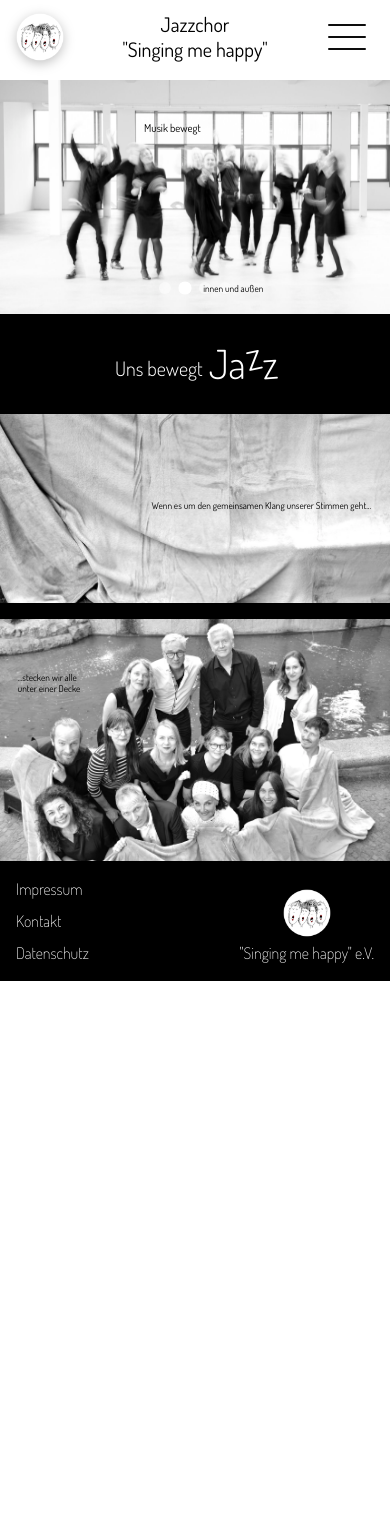
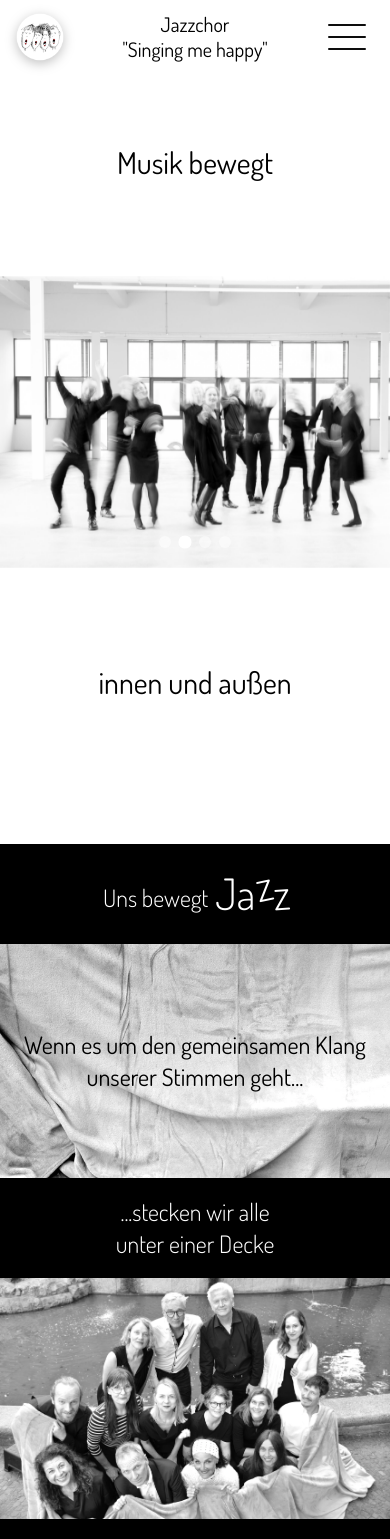
Before and after one commit to NinaHahne/singingmehappy, a SvelteKit app: page / in a window 390 px wide. Shown: the top 1539 px of the page. Before the commit the page ends 981 px from the top, so only its background shows below. Built offline with nearby package versions, Linux system fonts and the light colour scheme.

Commit message:
feat: enhance HeroSlider and page layout with improved accessibility and styling

```diff
--- a/src/lib/components/HeroSlider.svelte
+++ b/src/lib/components/HeroSlider.svelte
@@ -85,7 +85,11 @@
 </script>
 
 <!--TODO: add option to pause animation -->
-<div class="relative aspect-[15/9] w-full overflow-hidden" aria-roledescription="Karussell" aria-label="Chor-Fotos">
+<div
+  class="relative aspect-[12/9] w-full overflow-hidden lg:aspect-[15/9]"
+  aria-roledescription="Karussell"
+  aria-label="Chor-Fotos"
+>
   <div class="relative h-full w-full">
     {#if images.length === 0}
       <!-- Fallback, if no images have been configured -->
--- a/src/routes/+page.svelte
+++ b/src/routes/+page.svelte
@@ -22,9 +22,13 @@
 
 <HeaderAbsolute showAbsoluteLogoLink={true} />
 
-<section class="relative mt-20 w-full md:mt-auto">
+<section class="relative flex h-dvh w-full flex-col justify-around py-20 md:mt-auto lg:block lg:h-auto lg:pb-0">
+  <h2 class="mb-0 py-8 text-center lg:hidden">Musik bewegt</h2>
+  <p class="sr-only">Willkommen beim Jazzchor Singing me happy</p>
+  <p class="sr-only">Animierter Slider mit Bildern des Jazzchors Singing me happy</p>
   <HeroSlider images={heroImages} interval={4500} firstInterval={1000} />
-  <div class="pointer-events-none absolute inset-0 [container-type:size]">
+  <h2 class="mb-0 py-8 text-center lg:hidden">innen und außen</h2>
+  <div class="pointer-events-none absolute inset-0 hidden [container-type:size] lg:block">
     <p
       class="pointer-events-auto absolute left-1/2 top-[17%] -ml-[5.8cqw] -translate-x-1/2 text-center text-[2.8cqw] font-normal"
     >
@@ -53,36 +57,53 @@
   </div>
 </section> -->
 
+<section class="flex h-[100px] w-full items-center justify-center bg-black">
+  <p id="uns-bewegt-jazz" class="text-center text-2xl font-light text-white md:text-2xl xl:text-3xl">
+    Uns bewegt <span>Ja</span><span>z</span><span>z</span>
+  </p>
+</section>
+
 <section class="relative bg-black">
-  <div class="pointer-events-none py-8">
-    <p id="uns-bewegt-jazz" class="bigger-text pointer-events-auto text-center font-light leading-tight text-white">
-      Uns bewegt <span>Ja</span><span>z</span><span>z</span>
-    </p>
-  </div>
-  <img src="/images/home/decke.jpg" alt="Decke" class="block w-full object-contain" />
-  <div class="pointer-events-none absolute inset-0 [container-type:size]">
+  <img
+    src="/images/home/decke.jpg"
+    alt="Decke"
+    class="block aspect-[5/3] w-full object-cover lg:aspect-auto lg:object-contain"
+  />
+  <div
+    class="absolute inset-0 flex items-center justify-center lg:pointer-events-none lg:block lg:[container-type:size]"
+  >
     <p
-      class="pointer-events-auto absolute bottom-[23.5cqw] left-1/2 ml-[17cqw] -translate-x-1/2 whitespace-nowrap text-[2.4cqw] font-normal leading-tight"
+      class="menu-shadow px-4 text-center text-2xl font-normal lg:pointer-events-auto lg:absolute lg:bottom-[23.5cqw] lg:left-1/2 lg:ml-[17cqw] lg:-translate-x-1/2 lg:whitespace-nowrap lg:px-0 lg:text-[2.4cqw] lg:leading-tight"
     >
       Wenn es um den gemeinsamen Klang unserer Stimmen geht...
     </p>
   </div>
 </section>
 
-<section class="relative bg-black pt-4">
+<section class="flex h-[100px] w-full items-center justify-center bg-black lg:hidden">
+  <p class="text-center text-2xl font-light text-white md:text-2xl xl:text-3xl">
+    ...stecken wir alle<br />unter einer Decke
+  </p>
+</section>
+
+<section class="relative bg-black lg:pt-4">
   <img
     src="/images/home/unter-einer-decke.jpg"
     alt="Jazzchor Gruppe steht zusammen unter einer Decke"
     class="block w-full object-contain"
   />
-  <div class="pointer-events-none absolute inset-0 [container-type:size]">
+  <div class="pointer-events-none absolute inset-0 hidden [container-type:size] lg:block">
     <p
-      class="pointer-events-auto absolute left-[4.5cqw] top-[17.5cqw] whitespace-nowrap text-[2.4cqw] font-normal leading-tight"
+      class="menu-shadow pointer-events-auto absolute left-[4.5cqw] top-[17.5cqw] whitespace-nowrap text-[2.4cqw] font-normal leading-tight"
     >
       ...stecken wir alle <br /> unter einer Decke
     </p>
   </div>
 </section>
+
+<!-- <section class="flex h-[100px] w-full items-center justify-center lg:hidden">
+  <p class="text-center text-2xl font-light md:text-2xl xl:text-3xl">unter einer Decke</p>
+</section> -->
 
 <!-- <section class="relative flex flex-col items-center gap-4 p-2 py-16 md:whitespace-nowrap">
   <div class="flex flex-col gap-2 text-4xl md:flex-row">
@@ -109,7 +130,7 @@
   #uns-bewegt-jazz span {
     position: relative;
     display: inline-block;
-    font-size: 2em;
+    font-size: 1.8em;
     /* font-weight: 300; */
   }
   #uns-bewegt-jazz span:nth-child(1) {
```
